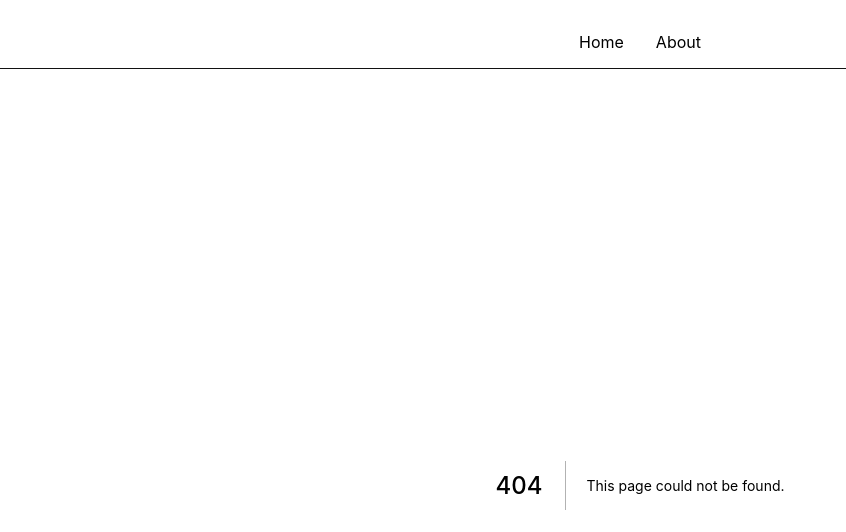
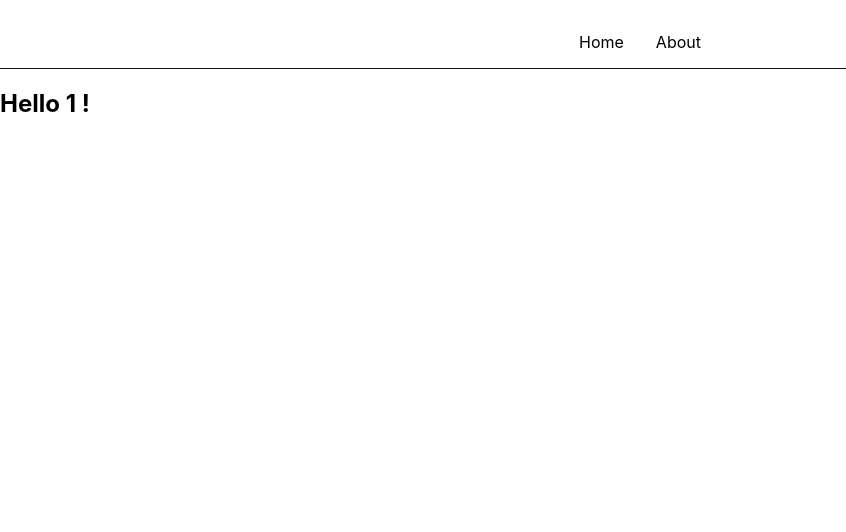
Before and after one commit to Ashkantvn/hello-world, a Next.js app: page /user/1 in a window 1280 px wide. Before the commit this address had no page. Shown: the top 532 px of the page, without its empty margins (0-846 px from the left). Built offline with nearby package versions, Linux system fonts and the light colour scheme.

Commit message:
create users page

```diff
--- /dev/null
+++ b/pages/user/[username].js
@@ -0,0 +1,13 @@
+import{useRouter} from 'next/router';
+
+const User = () =>{
+    const router = useRouter();
+    const {username} = router.query;
+    console.log(router);
+    return(
+        <div>
+            <h2>Hello {username} !</h2>
+        </div>
+    )
+}
+export default User;
```
Also changed, not shown: pages/user/index.js (added, +11 -0 lines).
